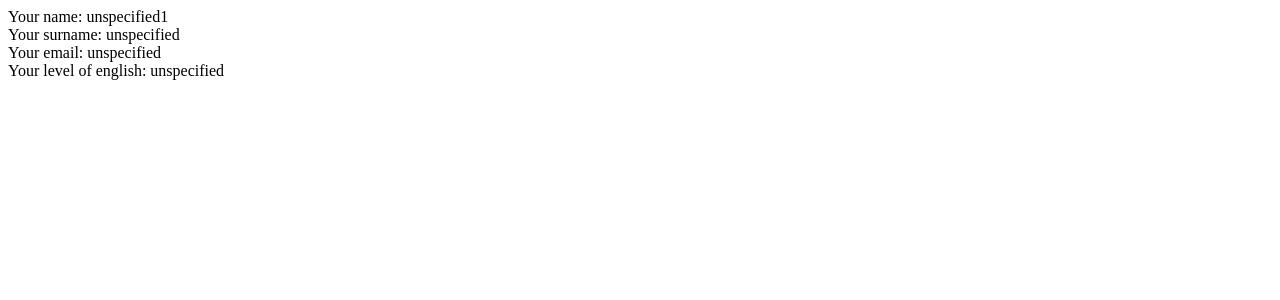
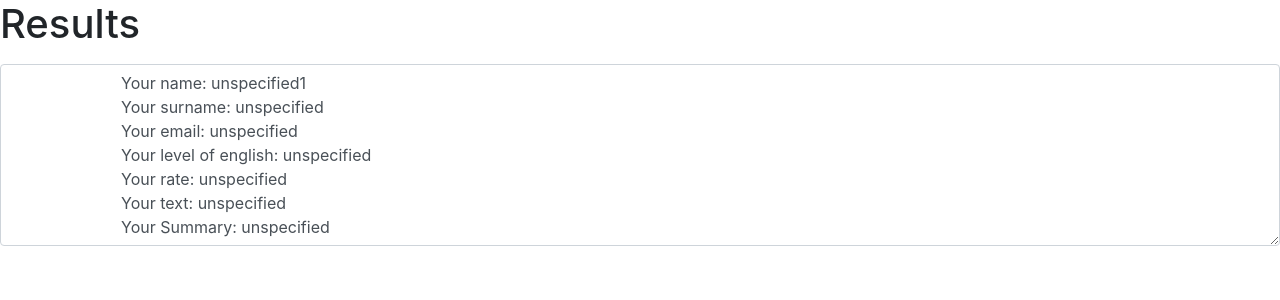
Before and after one commit to antay1551/questionnaire, a PHP site: page /login.php in a window 1280 px wide. Shown: the top 300 px of the page. Run offline with PHP 8.4, Linux system fonts and the light colour scheme.

Commit message:
formatted code. not work sending on email list

```diff
--- a/login.php
+++ b/login.php
@@ -1,19 +1,56 @@
+<!DOCTYPE html>
+<html>
+	<!-- HEAD -->
+	<head>
+		<meta charset="utf-8">
+		<link rel="stylesheet" href="https://maxcdn.bootstrapcdn.com/bootstrap/4.0.0/css/bootstrap.min.css" integrity="sha384-Gn5384xqQ1aoWXA+058RXPxPg6fy4IWvTNh0E263XmFcJlSAwiGgFAW/dAiS6JXm" crossorigin="anonymous">
+	</head>
+	<!-- /HEAD -->
+
 <?php
-
-
 	$name = "unspecified1";
 	$surname = "unspecified";
 	$email_address = "unspecified";
 	$level_of_english = "unspecified";
-	$surname = "unspecified";
-	$surname = "unspecified";
-
+	$summary = "unspecified";
+	$text = "unspecified";
+	$rate = "unspecified";
 
 	if( isset ( $_POST [ 'Name' ] ) ) $name = $_POST [ 'Name' ];
 	if( isset ( $_POST [ 'Surname' ] ) ) $surname = $_POST[ 'Surname' ];
-	if( isset( $_POST [ 'Email' ] ) ) $email_address = $_POST[ 'Email' ];
-	if (isset ( $_POST [ 'optionsRadios' ] ) ) $level_of_english = $_POST [ 'optionsRadios' ]  ;
+	if( isset ( $_POST [ 'Email' ] ) ) $email_address = $_POST[ 'Email' ];
+	if( isset ( $_POST [ 'optionsRadios' ] ) ) $level_of_english = $_POST [ 'optionsRadios' ]  ;
+	if( isset ( $_POST [ 'what_rate' ]  ) ) $rate = $_POST [ 'what_rate' ]  ;
+	if( isset ( $_POST [ 'text_area' ]  ) ) $text = $_POST [ 'text_area' ]  ;
+	if( isset ( $_POST [ 'Summary_name' ]  ) ) $summary = $_POST [ 'Summary_name' ] ;
 
+	//$to ="antay1551@gmail.com";
+	//$subject="test";
+	//$message="test messager";
+	//$headers="FROM: Test\r\n MIME-Version: 1.0\r\n Content-type: text/html; charset=windows-1251";
+	//mail($to,$subject, $message, $headers);
+	//mail("antay1551@gmail.com", "My Subject", "Line 1\nLine 2\nLine 3");
+	//mail("antay1551@gmail.com", "Загаловок", 'From: antay1551@gmail.com');
+	//echo"1111111";
+	//echo "Your name: $name  	Your surname: $surname     Your email: $email_address      Your level of english: $level_of_english      Your rate: $rate      Your text: $text      Your Summary: $summary  ";
 
-	echo "Your name: $name  <br>	Your surname: $surname   <br>   Your email: $email_address   <br>   Your level of english: $level_of_english";
 ?>
+
+	<!-- BODY -->
+	<body>
+		<div class="form-group">
+			<label for="exampleTextarea"><h1>Results</h1></label>
+			<textarea name="text_area" class="form-control" id="exampleTextarea" rows="7">
+			<?php echo"Your name: $name
+			Your surname: $surname
+			Your email: $email_address
+			Your level of english: $level_of_english
+			Your rate: $rate
+			Your text: $text
+			Your Summary: $summary";
+			?>
+			</textarea>
+		</div><!--end form-group-->
+	</body>
+	<!-- /BODY -->
+</html>
```
